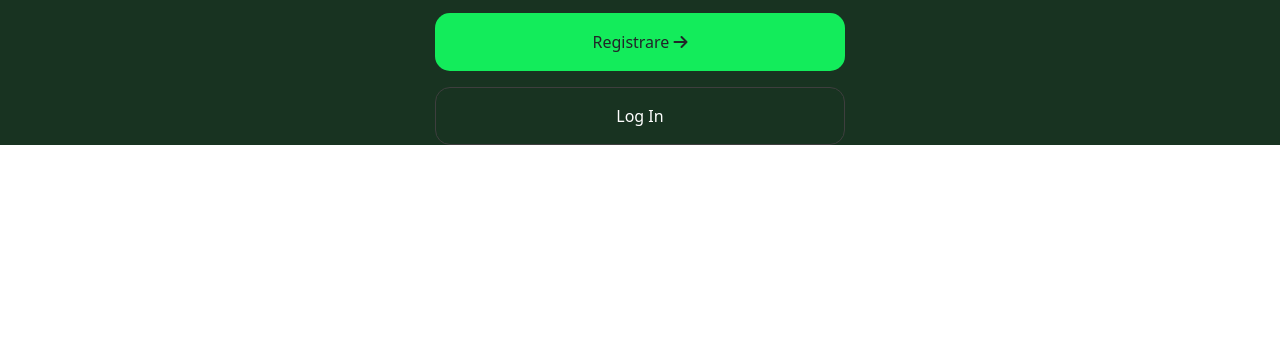
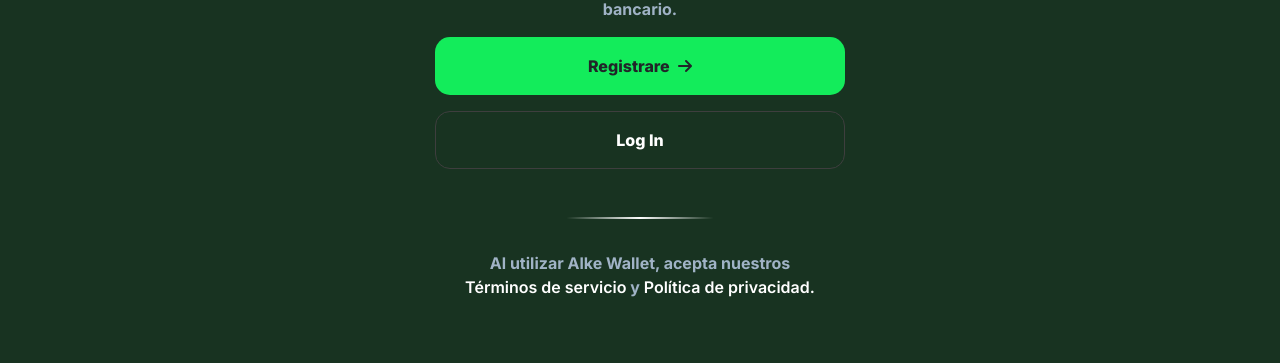
Before and after one commit to xRodrigo90x/alke-wallet, a plain HTML site: page index.html in a window 1280 px wide. Shown: the part 715-1078 px from the top of the page. Before the commit the page ends 860 px from the top, so only its background shows below. Drawn offline with nearby package versions, Linux system fonts and the light colour scheme.

Commit message:
index completed

```diff
--- a/assets/css/style.css
+++ b/assets/css/style.css
@@ -1,3 +1,9 @@
+body {
+    font-family: "Inter", sans-serif;
+    font-optical-sizing: auto;
+    font-weight: 700;
+    font-style: normal;
+}
 
 .header__background {
     background-image: url("../img/fondo.png");
@@ -40,29 +46,88 @@
             #183421 100%);
 }
 
-main{
+main {
     background-color: #183321;
+    padding-bottom: 3rem;
 
 }
 
 
-.main__parrafo{
+.main__parrafo {
     color: #a0b3c6;
 
 }
 
 
-.main__botones .btn{
+.main__botones .btn {
     padding: 1rem;
     border-radius: 15px;
 
 }
 
-.main__botones--color1{
+.main__botones--color1 {
+        font-weight: 800;
+
     background-color: #13ec5b;
 }
-.main__botones--color2{
+
+.main__botones--color1:hover {
+    background-color: #12d151;
+}
+
+.main__botones--color1 span {
+    display: inline-block;
+    margin-left: 0.3rem;
+    transition: transform 0.3s ease;
+}
+
+.main__botones--color1:hover span {
+    transform: translateX(6px);
+}
+
+.main__botones--color2 {
     background-color: transparent;
-    color:white;
+    font-weight: 800;
+    color: white;
     border: 1px solid #3e3e3e;
 }
+
+.main__botones--color2:hover {
+    color: white;
+    background-color: #2a4433;
+
+}
+
+.footer {
+    background-color: #183321;
+    padding-bottom: 3rem;
+}
+
+.footer__container hr {
+    all: unset;
+    display: block;
+    height: 2px;
+    margin-bottom: 2rem;
+    background: linear-gradient(to right,
+            transparent 0%,
+            transparent 30%,
+            white 50%,
+            transparent 70%,
+            transparent 100%);
+}
+
+.footer__container {
+    text-align: center;
+    width: 23rem;
+    margin: auto;
+}
+
+.footer__parrafo {
+    color: #a0b3c6;
+}
+
+.footer__parrafo a {
+    color: white;
+    font-weight: 600;
+    text-decoration: none;
+}
--- a/index.html
+++ b/index.html
@@ -8,6 +8,11 @@
         integrity="sha384-sRIl4kxILFvY47J16cr9ZwB07vP4J8+LH7qKQnuqkuIAvNWLzeN8tE5YBujZqJLB" crossorigin="anonymous">
     <link rel="stylesheet"
         href="https://fonts.googleapis.com/css2?family=Material+Symbols+Outlined:opsz,wght,FILL,GRAD@20..48,100..700,0..1,-50..200&icon_names=account_balance_wallet" />
+    <link rel="preconnect" href="https://fonts.googleapis.com">
+    <link rel="preconnect" href="https://fonts.gstatic.com" crossorigin>
+    <link
+        href="https://fonts.googleapis.com/css2?family=Inter:ital,opsz,wght@0,14..32,100..900;1,14..32,100..900&display=swap"
+        rel="stylesheet">
     <link rel="stylesheet" href="assets/css/style.css">
     <title>Alke Wallet</title>
 </head>
@@ -29,19 +34,27 @@
 
         <div class="main__container row  d-flex flex-column align-items-center text-center">
             <div class="row justify-content-center">
-                <p class="main__parrafo col-xl-3 col-lg-6 col-md-6 col-sm-9 col-12">Gestión segura de sus activos digitales. Transfiera y haga crecer su
+                <p class="main__parrafo col-xl-3 col-lg-6 col-md-6 col-sm-9 col-12">Gestión segura de sus activos
+                    digitales. Transfiera y haga crecer su
                     cartera
                     con seguridad de nivel bancario.</p>
             </div>
             <div class="main__botones d-flex flex-column gap-3 col-4">
-                <button type="button" class="btn main__botones--color1">Registrare <span><i class="fa-solid fa-arrow-right"></i></span></button>
+                <button type="button" class="btn main__botones--color1">Registrare <span><i
+                            class="fa-solid fa-arrow-right"></i></span></button>
                 <button type="button" class="btn main__botones--color2">Log In</button>
             </div>
         </div>
 
     </main>
 
-
+    <footer class="footer">
+        <div class="footer__container">
+            <hr>
+            <p class="footer__parrafo">Al utilizar Alke Wallet, acepta nuestros <a href="">Términos de servicio</a> y <a
+                    href="">Política de privacidad.</a></p>
+        </div>
+    </footer>
 
 
 
```
Lines whose indentation alone changed are shown as unchanged.
